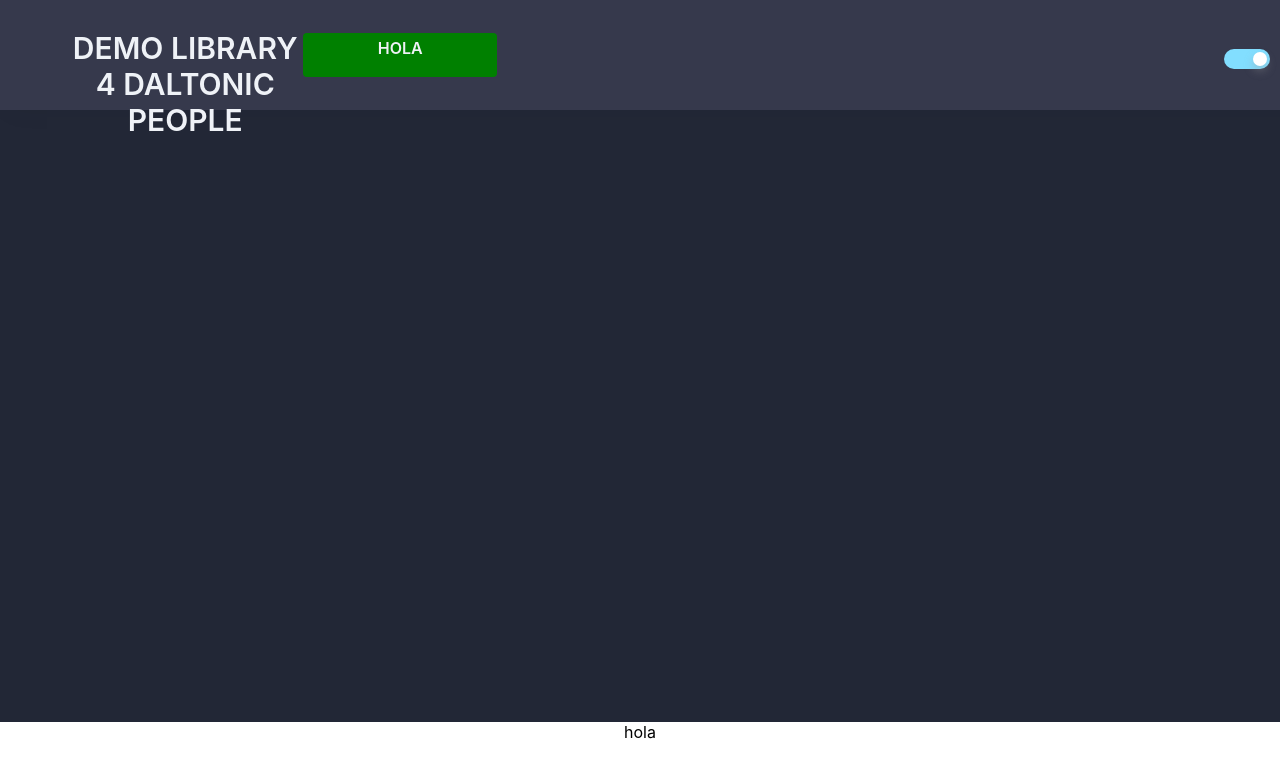
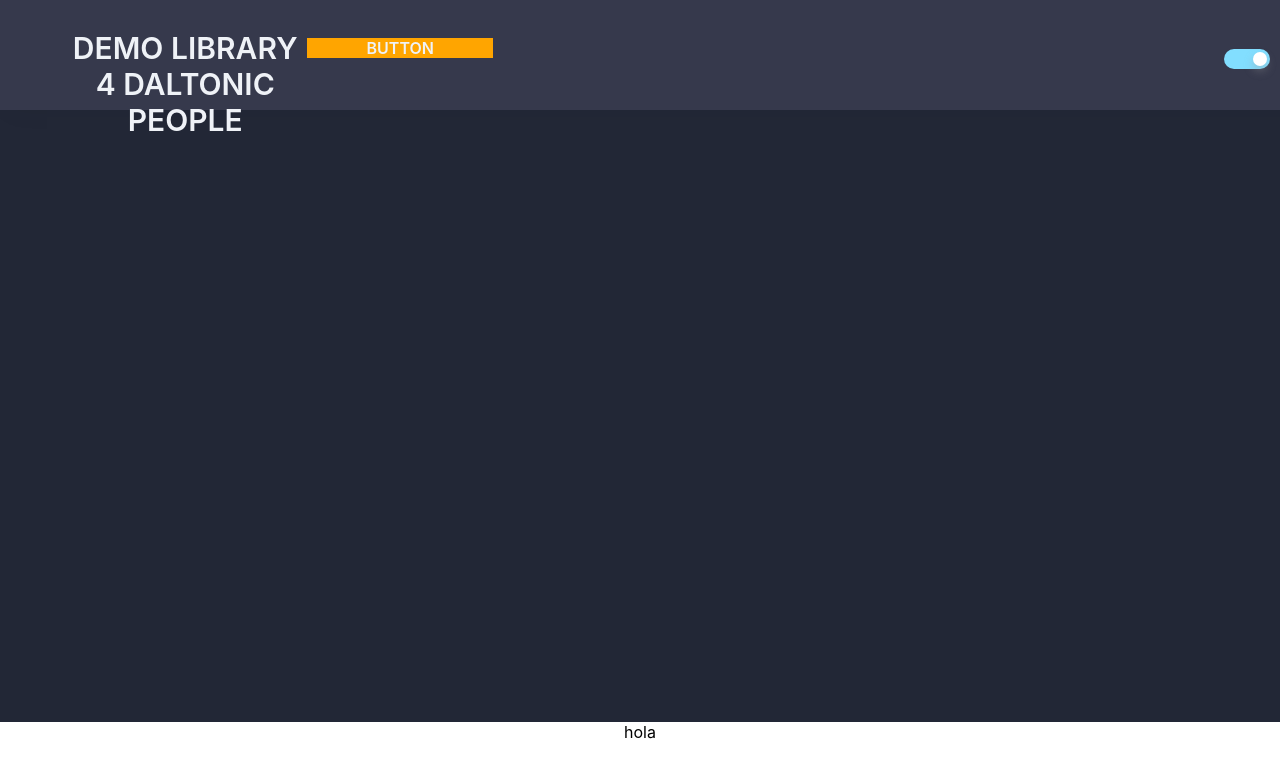
Before and after one commit to iconicmajo/UX-For-Daltonic, a React (Create React App) app in the folder ui-daltonic/: page / in a window 1280 px wide. Shown: the top 776 px of the page. Built offline with nearby package versions, Linux system fonts and the light colour scheme.

Commit message:
Now the types (danger, primary, etc)

```diff
--- a/ui-daltonic/src/Components/Home/index.jsx
+++ b/ui-daltonic/src/Components/Home/index.jsx
@@ -25,7 +25,9 @@ function Home() {
       <div className="header-content">
         <a href="/" className="logo-section">
           <span>Demo Library 4 Daltonic People</span>
-          <Button />
+          <Button
+          color={'secondary'}
+          text={'Button'}/>
         </a>
         <div className="toggle-btn-section">
           <div className={`toggle-checkbox m-vertical-auto`}>
--- a/ui-daltonic/src/Components/assets/Buttons/index.jsx
+++ b/ui-daltonic/src/Components/assets/Buttons/index.jsx
@@ -7,21 +7,18 @@ const INITIAL_VALUES = {
   offsetF: 0
 }
 
-class Button extends Component {
-  constructor(props) {
-    super(props);
-    this.state = {
-      ...INITIAL_VALUES,
-    }
-  }
+export const Button = ({
+  color,
+  text
+}) => {
+  return(
+    <div className="button">
+      <div className={color ? `${color}`: 'primary'}>
+      {text ? text:'Insert Text Here'}
 
-  render() {
-    return (
-      <div className="button">
-        hola
       </div>
-    );
-  }
+    </div>
+  )
 }
 
 export default Button;
--- a/ui-daltonic/src/Components/assets/Buttons/styles.scss
+++ b/ui-daltonic/src/Components/assets/Buttons/styles.scss
@@ -6,19 +6,21 @@
     padding: 5px 4px;
     margin: 3px;
     border-radius: 4px;
-    @include themify($themes) {
-        background-color:  themed('primary-color');
+    .primary {
+        @include themify($themes) {
+            background-color:  themed('primary-color') !important;
+        }
+    }
+
+    .secondary {
+        @include themify($themes) {
+            background-color:  themed('secondary-color') !important;
+        }
     }
 }
 
-.button-secondary {
-    width: 100%;
-    padding: 5px 4px;
-    margin: 3px;
-    border-radius: 4px;
-    @include themify($themes) {
-        background-color:  themed('secondary-color');
-    }
-}
+
+
+
 
 /*Definicion de los Colores*/
--- a/ui-daltonic/src/styles/theme-vars.scss
+++ b/ui-daltonic/src/styles/theme-vars.scss
@@ -5,6 +5,7 @@ $themes: (
     textColor: #000,
     toggleBackground: #dfe4ea,
     primary-color: red,
+    secondary-color: pink,
   ),
   dark: (
     bodyBackgroundColor: #222736,
@@ -12,6 +13,8 @@ $themes: (
     textColor: #eff2f7,
     toggleBackground: #606071,
     primary-color: green,
+    secondary-color: orange,
+
   ),
   /*protanopie: (
     bodyBackgroundColor: #222736,
```
